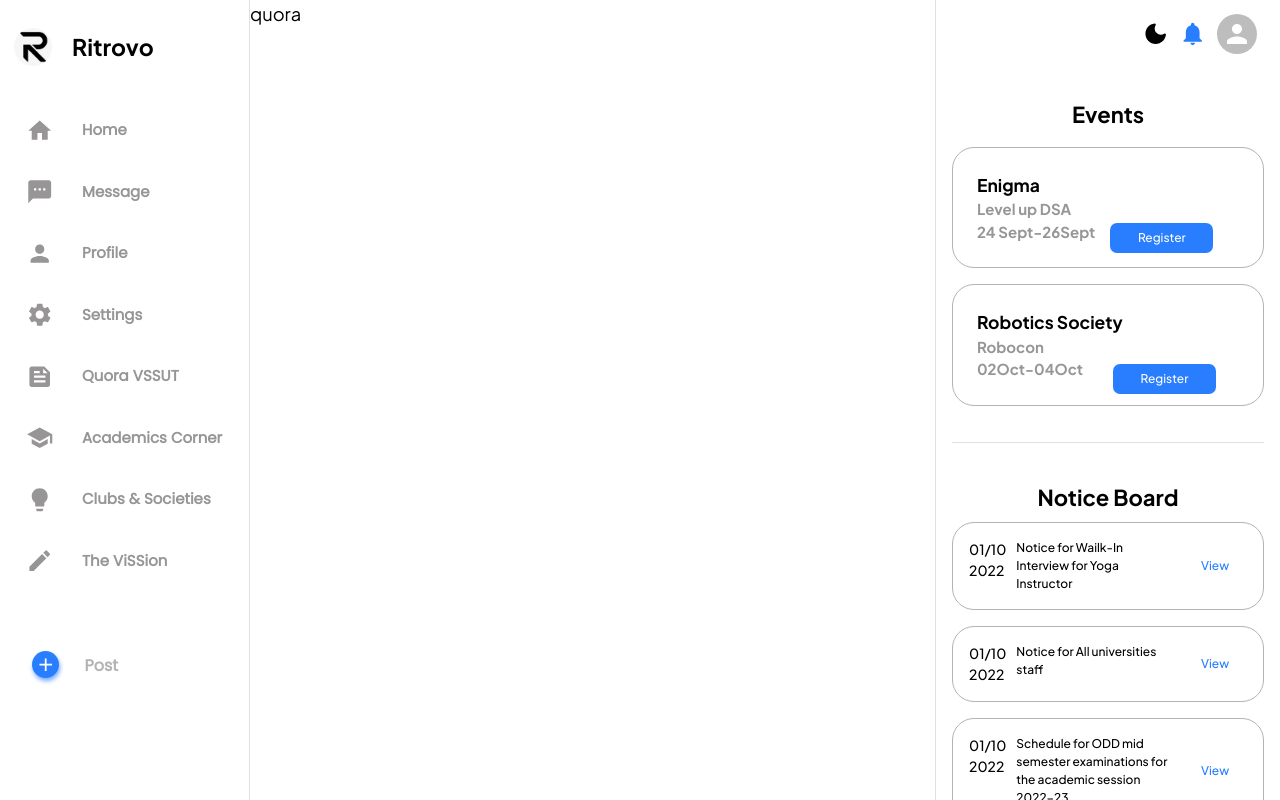
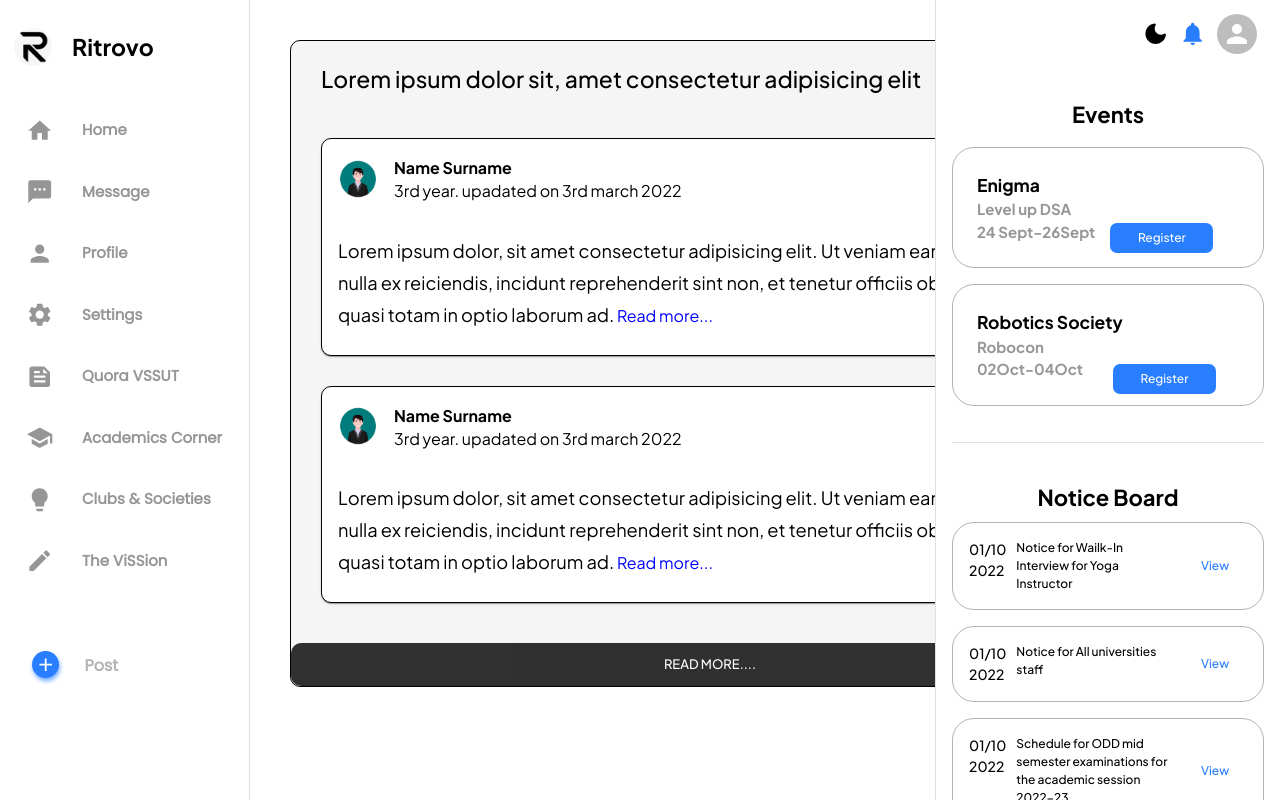
Before and after one commit to EnigmaVSSUT/ritrovo-frontend, a Next.js app: page /quora in a window 1280 px wide. Built offline with nearby package versions, Linux system fonts and the light colour scheme.

Commit message:
quora pg donr

```diff
--- a/package.json
+++ b/package.json
@@ -20,7 +20,9 @@
     "next-auth": "^4.10.3",
     "react": "18.2.0",
     "react-dom": "18.2.0",
-    "react-icons": "^4.4.0"
+    "react-icons": "^4.4.0",
+    "react-read-more-read-less": "^1.0.7",
+    "react-text-more-less": "^0.4.2"
   },
   "devDependencies": {
     "eslint": "8.21.0",
--- a/pages/_app.jsx
+++ b/pages/_app.jsx
@@ -14,7 +14,10 @@ function MyApp({ Component, pageProps }) {
 			<CssBaseline />
 			{ getLayout(<Component {...pageProps} />) }
 		</RitrovoThemeContext>
+
+
+
 	)
 }
 
-export default MyApp
+export default MyApp;
--- a/pages/index.jsx
+++ b/pages/index.jsx
@@ -1,6 +1,7 @@
 import { Stack } from "@mui/material";
 import HeroContent from "../components/LandingPage/HeroContent";
 import NavBar from "../components/LandingPage/NavBar";
+
 
 const LandingPage = () => {
 	return (
--- /dev/null
+++ b/pages/quora.jsx
@@ -0,0 +1,105 @@
+import { TypeSpecimenOutlined } from '@mui/icons-material'
+import {Box,Container,Typography} from '@mui/material'
+import {Link,Grid, Button, Card,CardContent,CardActions,CardActionArea,CardHeader,Avatar} from '@mui/material'
+import { blue } from '@mui/material/colors'
+import {UseRouter} from 'next/link'
+import DefaultLayout from '../components/layout/DefaultLayout'
+
+const quora = () => {
+  //  const router= UseRouter();
+  //  const app=router.query.page;
+  return (
+    <Box
+    sx={{
+       backgroundColor:'#f5f5f5',
+      width:'840px',
+  position :'relative',
+      margin:'40px',
+      borderRadius: '10px',
+      border:'1px solid black'
+    }}
+    >
+      <div>
+        <Typography variant='h6' margin='20px 30px 40px 30px'>Lorem ipsum dolor sit, amet consectetur adipisicing elit</Typography>
+      </div>
+
+
+      <Card
+      sx={{
+        backgroundColor:'white',
+       margin:'30px',
+       borderRadius: '10px',
+       border:'1px solid black'
+     }}>
+        <Grid item sm={4}>
+          <CardHeader
+
+           avatar ={<Avatar src="./avatar.png" /> }
+           title ={<Typography variant='subtitle2'fontWeight={600}>Name  Surname</Typography>}
+           subheader="3rd year. upadated on 3rd  march  2022">
+          </CardHeader>
+             <CardContent>
+            <Typography variant='subtitle1'>Lorem ipsum dolor, sit amet consectetur adipisicing elit. Ut veniam earum adipisci, nulla ex reiciendis, incidunt reprehenderit sint non, et tenetur officiis obcaecati culpa quasi totam in optio laborum ad.
+            <Link  to='#'
+            style ={{color:'blue',
+             fontSize:'16px',
+            textDecoration:'none',}}
+
+            > Read more...</Link> </Typography>
+            </CardContent>
+
+        </Grid>
+      </Card>
+
+      <Card
+      sx={{
+        backgroundColor:'white',
+      //  padding:'0px',
+      margin:'30px',
+        marginBottom:'40px',
+       borderRadius: '10px',
+       border:'1px solid black'
+     }}>
+        <Grid item sm={4}>
+          <CardHeader
+
+           avatar ={<Avatar src="./avatar.png" /> }
+           title ={<Typography variant='subtitle2'fontWeight={600}>Name  Surname</Typography>}
+           subheader="3rd year. upadated on 3rd  march  2022">
+          </CardHeader>
+             <CardContent>
+            <Typography variant='subtitle1'>Lorem ipsum dolor, sit amet consectetur adipisicing elit. Ut veniam earum adipisci, nulla ex reiciendis, incidunt reprehenderit sint non, et tenetur officiis obcaecati culpa quasi totam in optio laborum ad.
+            <Link to='#'
+            style={{color:'blue',
+             fontSize:'16px',
+             textDecoration:'none',
+            //  listStyle:'none',
+          }}
+
+            > Read more...</Link> </Typography>
+            </CardContent>
+
+        </Grid>
+      </Card>
+    <Button
+    sx={{
+    color:'white',
+    backgroundColor:'black',
+    opacity:'.8',
+    borderRadius:'10px',
+    fontSize:'13px',
+    padding:'10px 0 10px 0',
+    postion :'absolute',
+    width:'100%',
+
+  }}
+    >Read more....
+
+
+        </Button>
+      </Box>
+
+  )
+}
+quora.getLayout=(app)=><DefaultLayout>{app}</DefaultLayout>;
+export default quora
```
Also changed, not shown: public/avatar.png (added), 1 other file (tests, documents, lock files or other folders).
